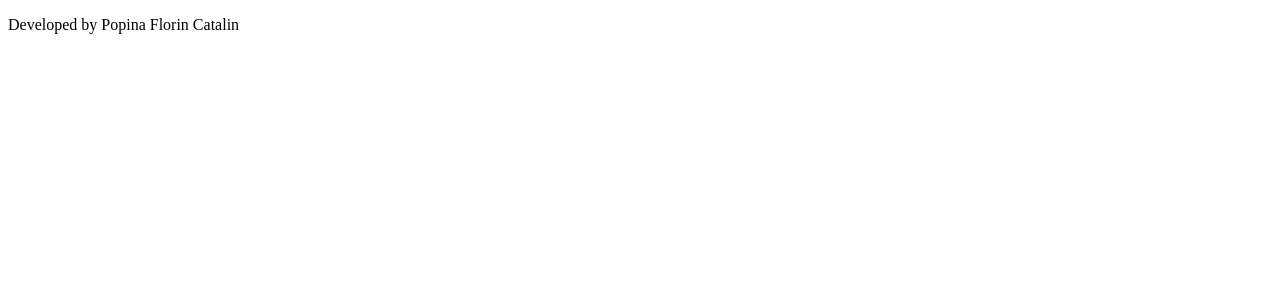
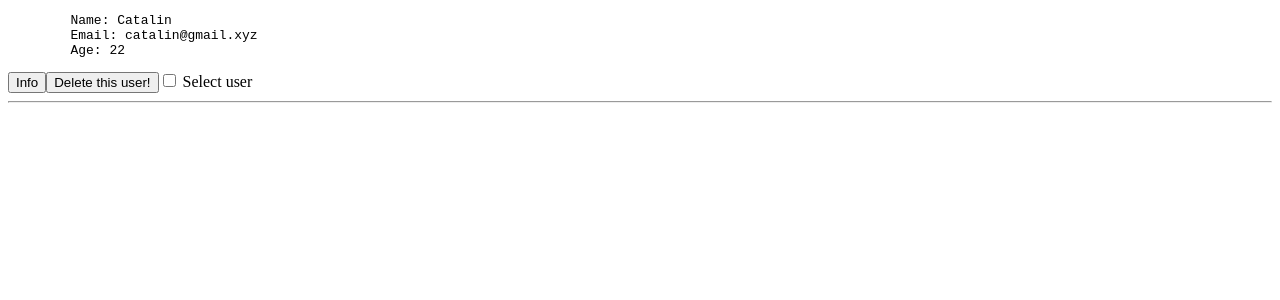
Before and after one commit to Catalin12/introduction-to-angular, an Angular app in the folder component-interaction/: page /user/1 in a window 1280 px wide. Shown: the top 300 px of the page. Built offline with nearby package versions, Linux system fonts and the light colour scheme.

Commit message:
navigation improvements

```diff
--- a/component-interaction/src/app/app.component.ts
+++ b/component-interaction/src/app/app.component.ts
@@ -1,5 +1,4 @@
-import { Component } from '@angular/core';
-
+import { Component } from "@angular/core";
 
 @Component({
 	selector: 'app-root',
--- /dev/null
+++ b/component-interaction/src/app/home-page/home-page.component.html
@@ -0,0 +1,4 @@
+<div>
+	<button routerLink="/users">See all users</button><br><br>
+	<button routerLink="/about">Info</button>
+</div>
--- /dev/null
+++ b/component-interaction/src/app/home-page/home-page.component.ts
@@ -0,0 +1,15 @@
+import { Component, OnInit } from '@angular/core';
+
+@Component({
+	selector: 'app-home-page',
+	templateUrl: './home-page.component.html',
+	styleUrls: ['./home-page.component.css']
+})
+export class HomePageComponent implements OnInit {
+
+	public constructor() { }
+
+	public ngOnInit(): void {
+	}
+
+}
--- a/component-interaction/src/app/not-found/not-found.component.ts
+++ b/component-interaction/src/app/not-found/not-found.component.ts
@@ -1,15 +1,9 @@
-import { Component, OnInit } from '@angular/core';
+import { Component } from "@angular/core";
 
 @Component({
-  selector: 'app-not-found',
-  templateUrl: './not-found.component.html',
-  styleUrls: ['./not-found.component.css']
+	selector: 'app-not-found',
+	templateUrl: './not-found.component.html',
+	styleUrls: ['./not-found.component.css']
 })
-export class NotFoundComponent implements OnInit {
-
-  constructor() { }
-
-  ngOnInit(): void {
-  }
-
+export class NotFoundComponent {
 }
--- a/component-interaction/src/app/shared/service/user.service.ts
+++ b/component-interaction/src/app/shared/service/user.service.ts
@@ -1,6 +1,5 @@
 import { Injectable, OnInit } from "@angular/core";
 import { UserModel } from "src/app/user.model";
-import { Router } from "@angular/router"
 
 @Injectable({ providedIn: "root" })
 export class UserService {
@@ -107,7 +106,6 @@ export class UserService {
 	}
 
 	public getUserById(userId: number): UserModel | undefined {
-		for (let localUser of this.users) if (localUser.id === userId) return localUser;
-		return undefined;
+		return this.users.find(user => user.id === userId);
 	}
 }
--- a/component-interaction/src/app/user-details/user-details.component.html
+++ b/component-interaction/src/app/user-details/user-details.component.html
@@ -3,7 +3,7 @@
 	Email: {{user?.email}}
 	Age: {{user!.dateOfBirth | ageUser}}
 </pre>
-<button [routerLink]="['/users', user?.id]">Info</button>
+<button [routerLink]="['/user', user?.id]">Info</button>
 <button (click)="handleDeleteClick()">Delete this user!</button>
 <input type="checkbox" (click)="handleCheckboxChangeStatus()"><label> Select user</label>
 <hr>
--- a/component-interaction/src/app/user-list/user-list.component.ts
+++ b/component-interaction/src/app/user-list/user-list.component.ts
@@ -17,12 +17,10 @@ export class UserListComponent implements OnInit {
 
 	public constructor(
 		private userService: UserService,
-
 	) { }
 
 	public ngOnInit(): void {
 		this.users = this.userService.getUsers();
-		console.log(this.users);
 	}
 
 	public handleDeleteUser(deleteUserId: number): void {
--- a/component-interaction/src/app/user-profile/user-profile.component.html
+++ b/component-interaction/src/app/user-profile/user-profile.component.html
@@ -1 +1,2 @@
-<user-details *ngIf="user" [user]="user"></user-details>>
+<user-details *ngIf="user; else userNotFound" [user]="user"></user-details>
+<ng-template #userNotFound>User not found</ng-template>
--- a/component-interaction/src/app/user-profile/user-profile.component.ts
+++ b/component-interaction/src/app/user-profile/user-profile.component.ts
@@ -1,7 +1,8 @@
-import { Component, OnInit } from '@angular/core';
-import { ActivatedRoute } from '@angular/router';
-import { UserService } from '../shared/service/user.service';
-import { UserModel } from '../user.model';
+import { Component, OnInit } from "@angular/core"
+import { ActivatedRoute } from "@angular/router"
+
+import { UserService } from "../shared/service/user.service"
+import { UserModel } from "../user.model"
 @Component({
 	selector: 'app-user-profile',
 	templateUrl: './user-profile.component.html',
@@ -10,18 +11,15 @@ import { UserModel } from '../user.model';
 export class UserProfileComponent implements OnInit {
 	public user?: UserModel;
 
-	constructor(
+	public constructor(
 		private route: ActivatedRoute,
 		private userService: UserService,
 	) { }
 
-	ngOnInit(): void {
+	public ngOnInit(): void {
 		this.route.paramMap.subscribe(params => {
 			let userId = Number(params.get('id'));
 			this.user = this.userService.getUserById(userId);
-
 		});
-
 	}
-
 }
```
Also changed, not shown: component-interaction/src/app/app.module.ts (+13 -11 lines), component-interaction/src/app/routes/app.routing.ts (+11 -1 lines), component-interaction/src/app/home-page/home-page.component.css (added), 1 other file (tests, documents, lock files or other folders).
